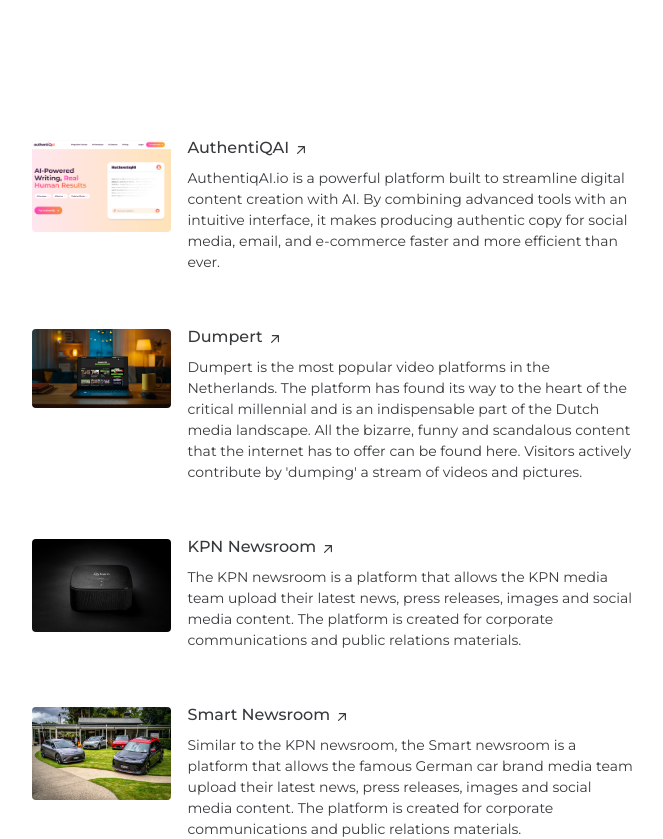
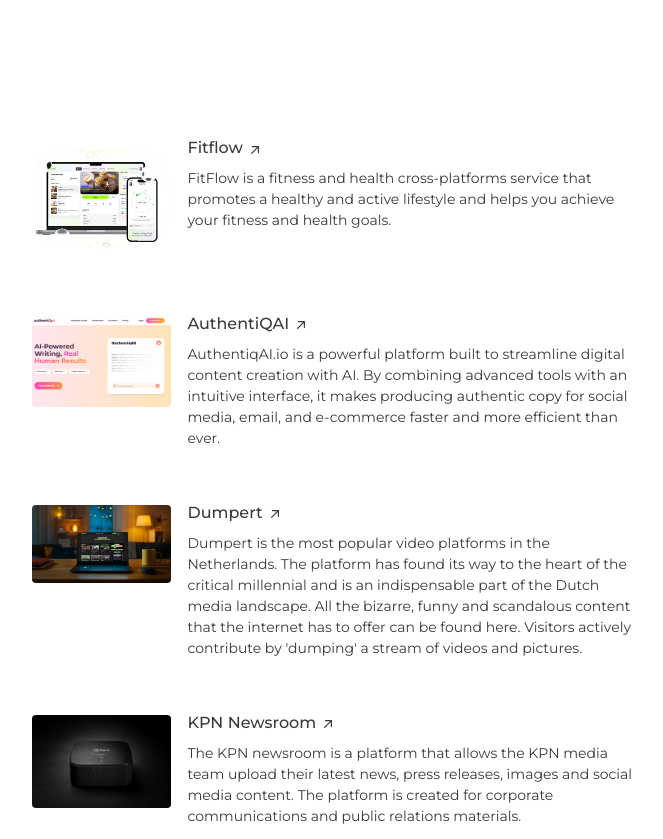
Before and after one commit to yanalalmer/portfolio-website, a Next.js app: page / in a window 1280 px wide. Shown: the part 1740-2579 px from the top of the page, without its empty margins (593-1256 px from the left). Built offline with nearby package versions, Linux system fonts and the light colour scheme.

Commit message:
added fitflow

```diff
--- a/app/components/ThemeSelector.tsx
+++ b/app/components/ThemeSelector.tsx
@@ -2,59 +2,8 @@
 
 import { useState, useEffect } from "react";
 import { ThemeSelectIcon, ClosingIcon } from "@icons";
+import { themes } from "@data";
 
-const themes = [
-  {
-    id: "classic",
-    name: "Classic",
-    palette: ["#ffffff", "#ff335f", "#43a9a3", "#373a3c", "#818a91"],
-  },
-  {
-    id: "dark",
-    name: "Dark",
-    palette: ["#0e141b", "#ff5277", "#43a9a3", "#ffffff", "#818a91"],
-  },
-  {
-    id: "beach",
-    name: "Koopa Beach",
-    palette: ["#fffffe", "#ff9d00", "#bae8e8", "#272343", "#2d334a"],
-  },
-  {
-    id: "choco",
-    name: "Choco Mountain",
-    palette: ["#55423d", "#f3ab87", "#e78fb3", "#fffffe", "#ffc0ad"],
-  },
-  {
-    id: "moomoo",
-    name: "Moo Moo Farm",
-    palette: ["#fef6e4", "#f582ae", "#8bd3dd", "#172c66", "#006e8a"],
-  },
-  {
-    id: "bowser",
-    name: "Bowser's Castle",
-    palette: ["#16161a", "#7f5af0", "#2cb67d", "#fffffe", "#94a1b2"],
-  },
-  {
-    id: "yoshi",
-    name: "Yoshi Valley",
-    palette: ["#fafbf5", "#99c221", "#e55812", "#41474c", "#757d84"],
-  },
-  {
-    id: "rainbow",
-    name: "Rainbow Road",
-    palette: ["#140527", "#49f5f7", "#01c317", "#feff00", "#ff464d"],
-  },
-  {
-    id: "lobster",
-    name: "Lobster Life",
-    palette: ["#fcddd4", "#b62b2b", "#fb9f13", "#4b1313", "#146caa"],
-  },
-  {
-    id: "hackernews",
-    name: "Hacker News",
-    palette: ["#f6f6ef", "#ff6600", "#ff6600", "#000000", "#828282"],
-  },
-];
 
 export const ThemeSelector = () => {
   const [currentTheme, setCurrentTheme] = useState("classic");
@@ -114,7 +63,7 @@
       {/* Theme Selector Button */}
       <button
         onClick={togglePanel}
-        className="fixed top-8 right-8 z-50 p-4 bg-bgOffset text-bg rounded-full font-medium hover:opacity-80 transition-all duration-300 ease-in-out flex items-center gap-2 cursor-pointer"
+        className="fixed lg:top-8 lg:right-8 right-3 top-3 z-50 lg:p-4 p-2 bg-bgOffset text-bg rounded-full font-medium hover:opacity-80 transition-all duration-300 ease-in-out flex items-center gap-2 cursor-pointer"
         aria-expanded={isOpen}
         aria-label="Toggle theme selector"
       >
--- a/app/data.ts
+++ b/app/data.ts
@@ -1,4 +1,20 @@
 export const projects = [
+  {
+    title: "Fitflow",
+    description:
+      "FitFlow is a fitness and health cross-platforms service that promotes a healthy and active lifestyle and helps you achieve your fitness and health goals.",
+    url: "https://www.fitflow.ai/",
+    image: "/images/fitflow.png",
+    year: "2026",
+    company: "Creative Clicks",
+    technologies: [
+      "Next.js",
+      "TypeScript",
+      "Tailwind CSS",
+      "AWS",
+      "Anthropic Claude",
+    ],
+  },
   {
     title: "AuthentiQAI",
     description:
@@ -112,3 +128,56 @@
     technologies: ["React Native", "TypeScript", "Expo", "Firebase", "SCSS"],
   },
 ];
+
+export const themes = [
+  {
+    id: "classic",
+    name: "Classic",
+    palette: ["#ffffff", "#ff335f", "#43a9a3", "#373a3c", "#818a91"],
+  },
+  {
+    id: "dark",
+    name: "Dark",
+    palette: ["#0e141b", "#ff5277", "#43a9a3", "#ffffff", "#818a91"],
+  },
+  {
+    id: "beach",
+    name: "Koopa Beach",
+    palette: ["#fffffe", "#ff9d00", "#bae8e8", "#272343", "#2d334a"],
+  },
+  {
+    id: "choco",
+    name: "Choco Mountain",
+    palette: ["#55423d", "#f3ab87", "#e78fb3", "#fffffe", "#ffc0ad"],
+  },
+  {
+    id: "moomoo",
+    name: "Moo Moo Farm",
+    palette: ["#fef6e4", "#f582ae", "#8bd3dd", "#172c66", "#006e8a"],
+  },
+  {
+    id: "bowser",
+    name: "Bowser's Castle",
+    palette: ["#16161a", "#7f5af0", "#2cb67d", "#fffffe", "#94a1b2"],
+  },
+  {
+    id: "yoshi",
+    name: "Yoshi Valley",
+    palette: ["#fafbf5", "#99c221", "#e55812", "#41474c", "#757d84"],
+  },
+  {
+    id: "rainbow",
+    name: "Rainbow Road",
+    palette: ["#140527", "#49f5f7", "#01c317", "#feff00", "#ff464d"],
+  },
+  {
+    id: "lobster",
+    name: "Lobster Life",
+    palette: ["#fcddd4", "#b62b2b", "#fb9f13", "#4b1313", "#146caa"],
+  },
+  {
+    id: "hackernews",
+    name: "Hacker News",
+    palette: ["#f6f6ef", "#ff6600", "#ff6600", "#000000", "#828282"],
+  },
+];
--- a/app/layout.tsx
+++ b/app/layout.tsx
@@ -10,11 +10,11 @@
 
 export const metadata: Metadata = {
   title: {
-    default: "Yanal Almir | AI-Powered Frontend Developer & Freelance Engineer",
+    default: "Yanal Almir | AI-Powered Frontend Developer",
     template: "%s | Yanal Almir",
   },
   description:
-    "Freelance frontend developer specializing in AI-powered web development. Expert in React, TypeScript, Next.js, and modern web technologies. Building pixel-perfect, accessible user interfaces for high-traffic platforms serving millions of users.",
+    "Frontend developer specializing in AI-powered web development. Expert in React, TypeScript, Next.js, and modern web technologies. Building pixel-perfect, accessible user interfaces for high-traffic platforms serving millions of users.",
   keywords: [
     "frontend developer",
     "freelance developer",
--- /dev/null
+++ b/global.d.ts
@@ -0,0 +1 @@
+declare module "*.css";
--- a/tsconfig.json
+++ b/tsconfig.json
@@ -24,6 +24,6 @@
       "@data": ["./app/data"]
     }
   },
-  "include": ["next-env.d.ts", "**/*.ts", "**/*.tsx", ".next/types/**/*.ts"],
+  "include": ["next-env.d.ts", "global.d.ts", "**/*.ts", "**/*.tsx", ".next/types/**/*.ts"],
   "exclude": ["node_modules"]
 }
```
Also changed, not shown: public/images/fitflow.png (added).
